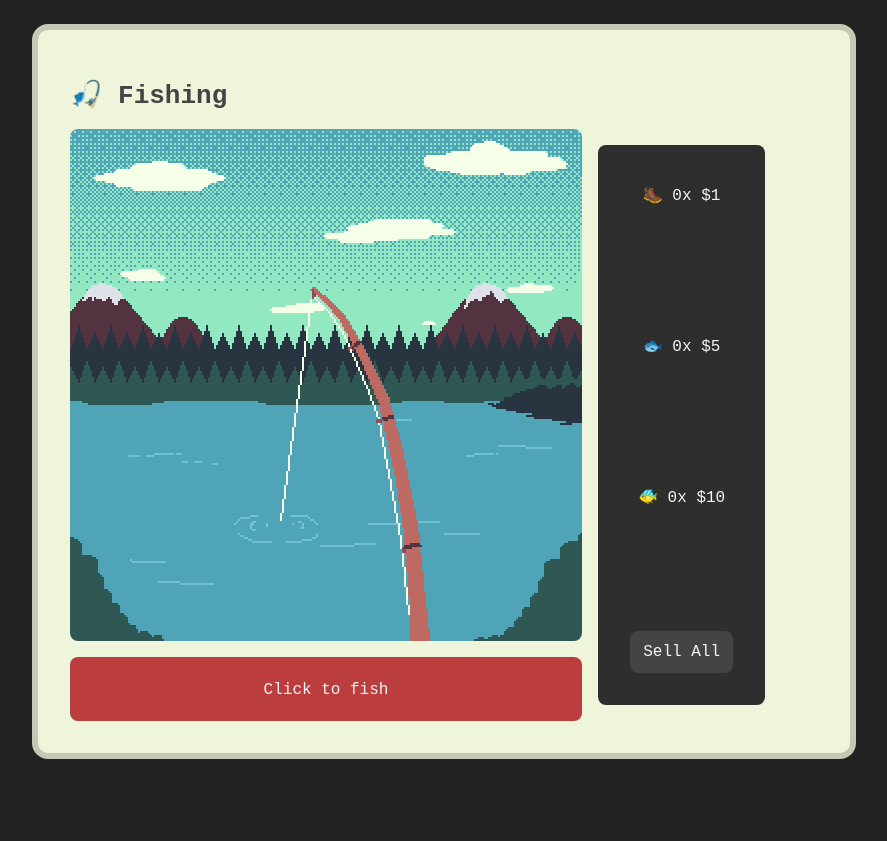
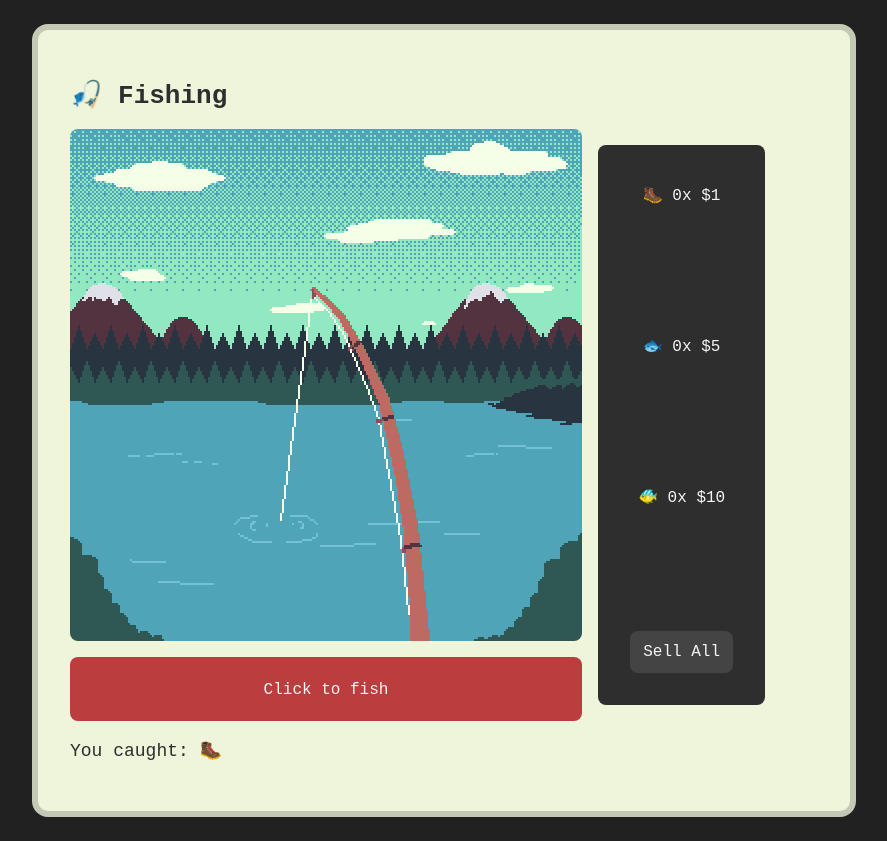
Before and after one commit to Aditi002-holo/fishing-mini-game, a website built with Vite: page index.html in a window 1280 px wide. Both pictures are taken after a click on the button "Click to fish". Shown: the whole page, without its empty margins (196-1083 px from the left). Before the commit the page ends 800 px from the top, so only its background shows below. Built offline with nearby package versions, Linux system fonts and the light colour scheme.

Commit message:
Feature: get random fish out of the collection

```diff
--- a/index.html
+++ b/index.html
@@ -12,6 +12,7 @@
       <header>
         <h1 id="title">🎣 Fishing</h1>
       </header>
+
       <div id="container">
         <div id="screen">
           <img id="img-section" src="./public/lake.png" alt="Someone fishing
@@ -20,6 +21,7 @@
         </div>
           <section id="fish"></section>
         </div>
+        <p id="caught-message">You caught: -</p>
     </div>
     <script type="module" src="/src/main.ts"></script>
   </body>
--- a/src/fish.ts
+++ b/src/fish.ts
@@ -36,3 +36,24 @@ export function initialize() {
     sellAllBtn.textContent = 'Sell All'
     fishesSection?.appendChild(sellAllBtn)
 }
+
+export function getRandomFish(): Fish | null {
+    const distribution = fishes.map((fish, index) => {
+        const distributedIndex = [
+            ...Array<number | null>(fish.probablity).fill(index)
+        ]
+        return distributedIndex
+    })
+
+    const flatDistribution = distribution.flat()
+
+    const missedProbability = distribution.length
+    flatDistribution.push(...Array<number | null>(missedProbability).fill(null))
+
+    const fishIndex = flatDistribution[Math.floor(Math.random() * flatDistribution.length)]
+
+    if(fishIndex != null)
+        return fishes[fishIndex]
+
+    return null
+}
--- a/src/main.ts
+++ b/src/main.ts
@@ -1,3 +1,11 @@
-import { initialize as initializeFish } from "./fish"
+import { initialize as initializeFish, getRandomFish } from "./fish"
 
 initializeFish()
+
+const btnFish = document.getElementById('btn-fish')!
+const message = document.getElementById('caught-message') as HTMLParagraphElement
+
+btnFish.onclick = () => {
+    let fish = getRandomFish()
+    message.textContent = `You caught: ${fish?.icon ?? 'nothing 😔'}`
+}
--- a/src/style.css
+++ b/src/style.css
@@ -10,11 +10,12 @@ body {
   white-space: nowrap;
   background-color: #212121;
   padding: 16px;
-
+  color: var(--color-black);
 }
 
-#title {
-  color: #444444;
+#caught-message {
+  font-size: 18px;
+  width: fit-content;
 }
 
 #console {
```
